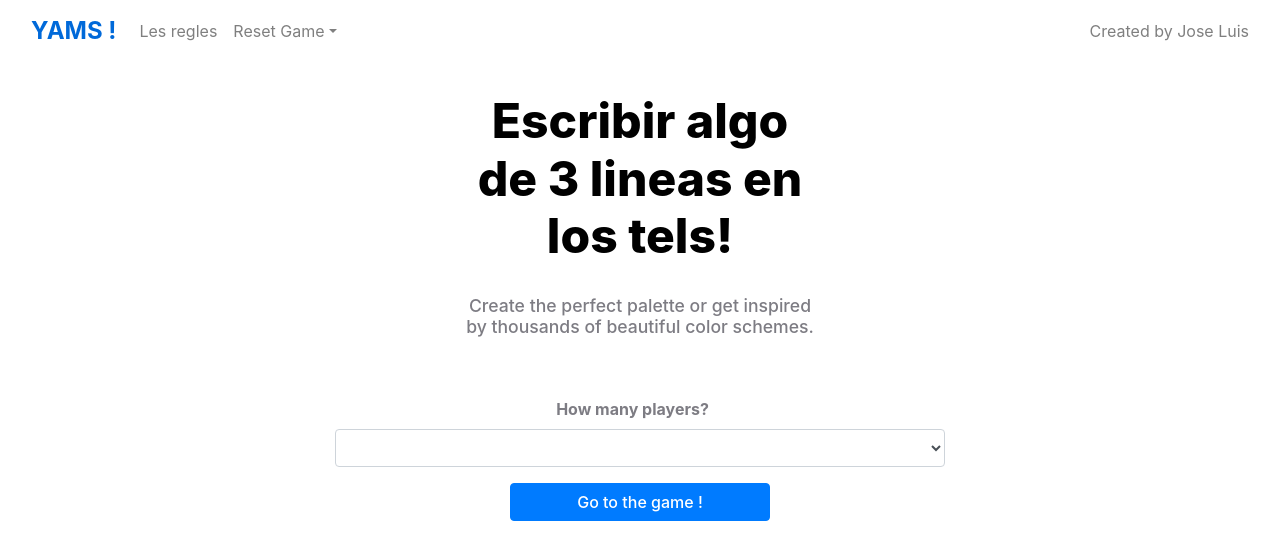
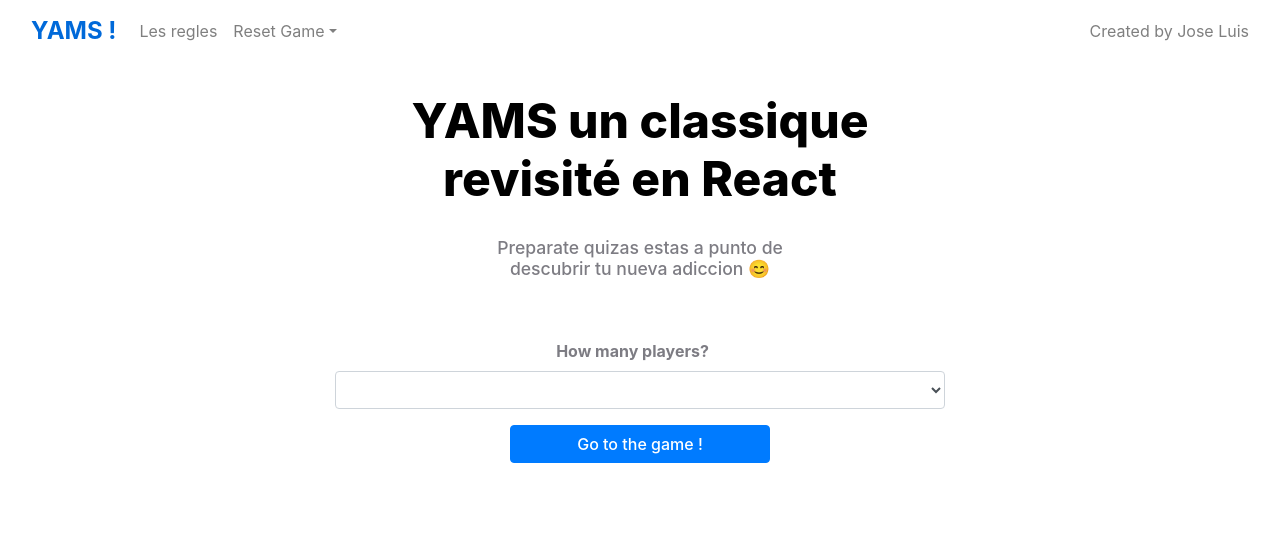
Before and after one commit to J1Ca/yams, a React (Create React App) app: page / in a window 1280 px wide. Shown: the top 560 px of the page. Built offline with nearby package versions, Linux system fonts and the light colour scheme.

Commit message:
emoji in home page

```diff
--- a/src/Home.jsx
+++ b/src/Home.jsx
@@ -118,8 +118,8 @@ function Home() {
 
         <Row>
             <Col style={{margin:'30px'}} className='text-center'>
-                <Col style={{fontWeight:'800', fontSize:'3rem', color:'black', lineHeight:'1.2', marginBottom:'30px', padding:'0px 0px'}}>Escribir algo<br/>de 3 lineas en <br/> los tels!</Col>
-                <Col style={{fontWeight:'500', fontSize:'1.1rem', color:'#7d7c83', lineHeight:'1.2', marginBottom:'30px', padding:'0px 0px'}}>Create the perfect palette or get inspired<br/>by thousands of beautiful color schemes.</Col>
+                <Col style={{fontWeight:'800', fontSize:'3rem', color:'black', lineHeight:'1.2', marginBottom:'30px', padding:'0px 0px'}}>YAMS un classique <br/> revisité en React</Col>
+  <Col style={{fontWeight:'500', fontSize:'1.1rem', color:'#7d7c83', lineHeight:'1.2', marginBottom:'30px', padding:'0px 0px'}}>Preparate quizas estas a punto de<br/>descubrir tu nueva adiccion 😊</Col>
             </Col>
         </Row>
         <Row>
@@ -130,6 +130,7 @@ function Home() {
                         <option></option>
                         <option>1</option>
                         <option>2</option>
+                        <option>3</option>
                     </Input>
                 </FormGroup>
 
```
